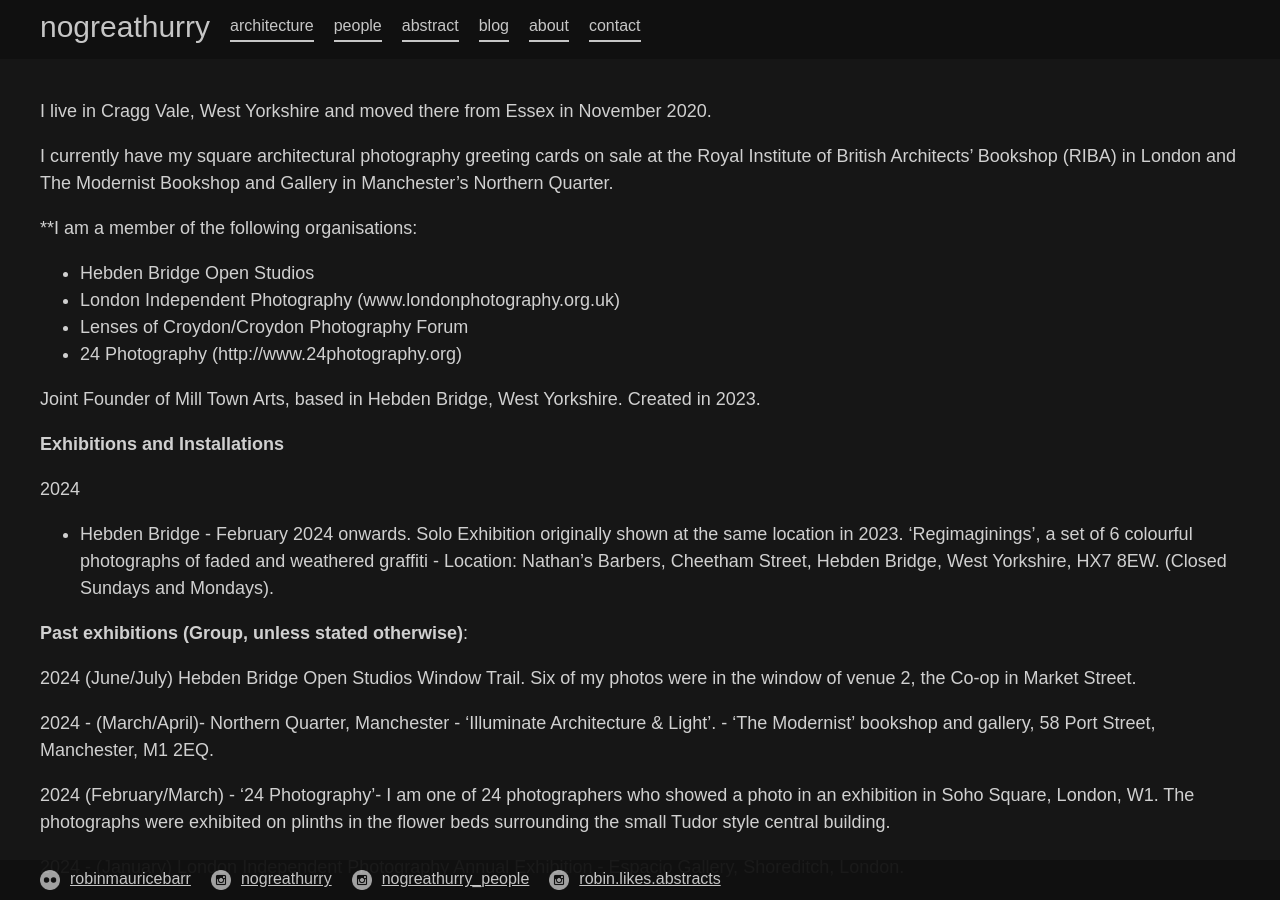
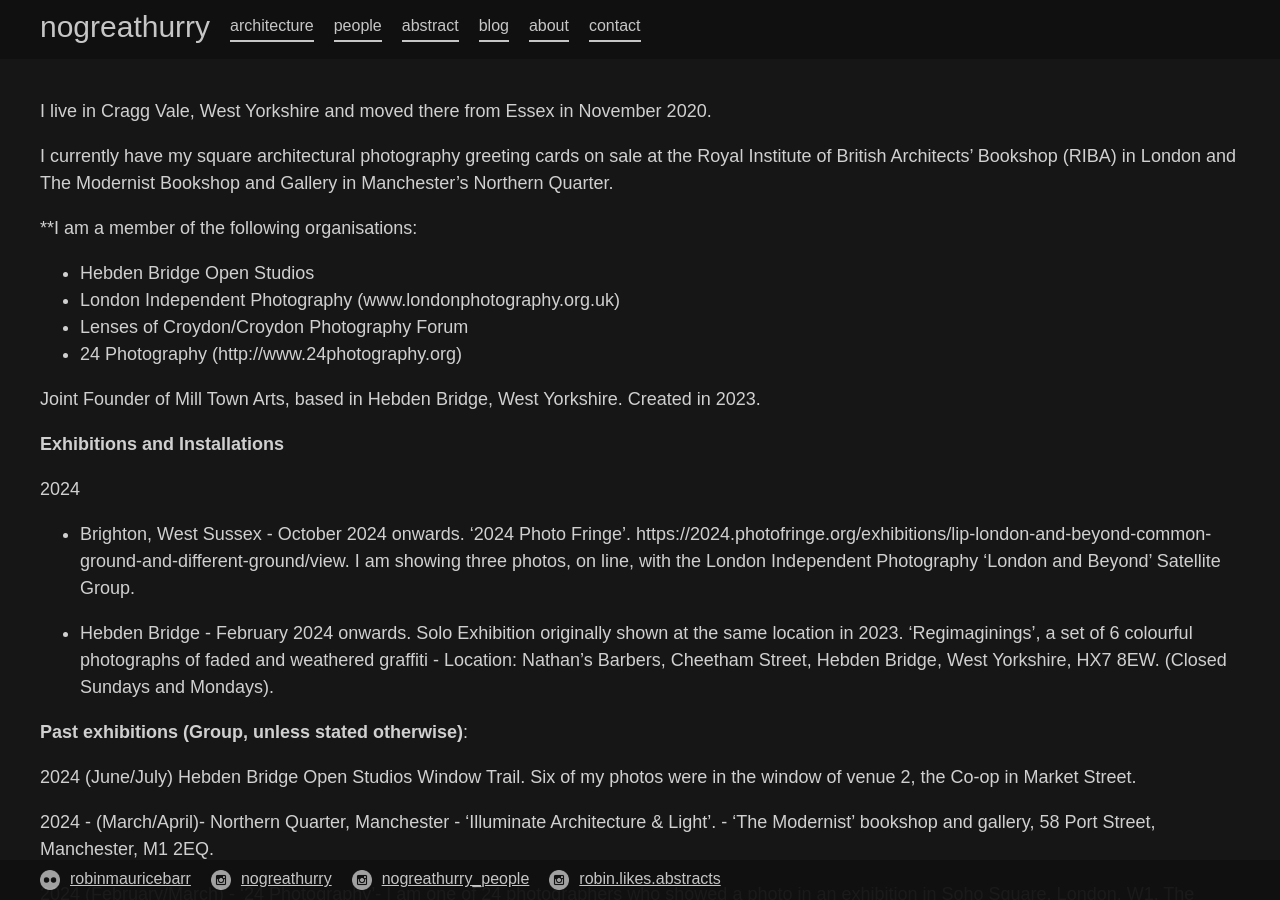
Before and after one commit to 987poiuytrewq/nogreathurry, a Jekyll site: the page built from blog.md, in a window 1280 px wide and 900 px high. Built offline with Jekyll 4.4.1, drawn with Linux system fonts in a browser that asks for light colours.

Commit message:
Updated Blog

```diff
--- a/blog.md
+++ b/blog.md
@@ -19,6 +19,8 @@
 **Exhibitions and Installations**
 
 2024
+
+* Brighton, West Sussex - October 2024 onwards. '2024 Photo Fringe'. https://2024.photofringe.org/exhibitions/lip-london-and-beyond-common-ground-and-different-ground/view. I am showing three photos, on line, with the London Independent Photography 'London and Beyond' Satellite Group.
 
 * Hebden Bridge - February 2024 onwards. Solo Exhibition originally shown at the same location in 2023. 'Regimaginings', a set of 6 colourful photographs of faded and weathered graffiti - Location: Nathan's Barbers, Cheetham Street, Hebden Bridge, West Yorkshire, HX7 8EW. (Closed Sundays and Mondays).
 
```
